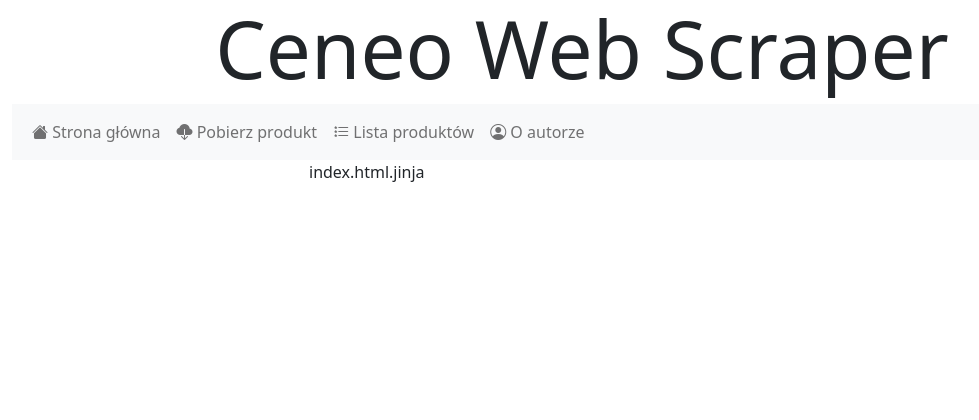
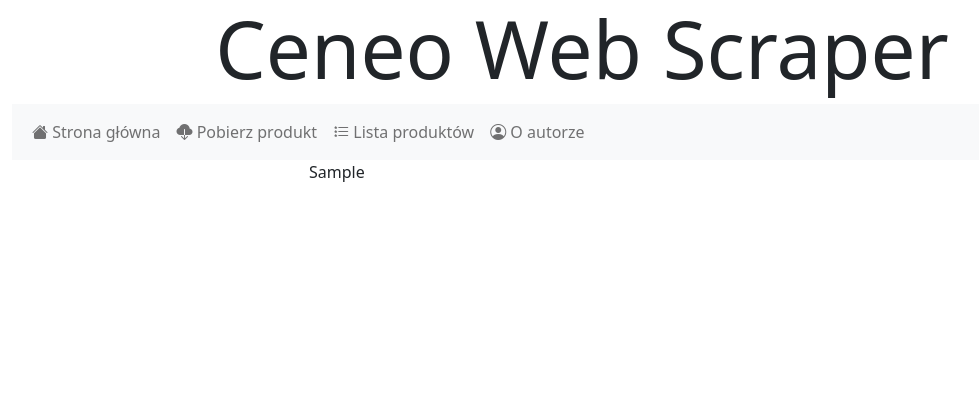
Before and after one commit to Mwerynski/CeneoScraper, a Flask app: template app/templates/index.html.jinja in a window 1280 px wide. Shown: the top 420 px of the page, without its empty margins (58-1037 px from the left). Run offline with Flask 2, Linux system fonts and the light colour scheme; the template is opened without the code that fills it: most values are stand-ins (such as "Sample title", 1, 10 or a date in 2020).

Commit message:
Update index.html.jinja

```diff
--- a/app/templates/index.html.jinja
+++ b/app/templates/index.html.jinja
@@ -1,4 +1,4 @@
 {% extends "base.html.jinja" %}
 {% block content %}
-    <p>index.html.jinja</p>
+        {{ readme_html }}
 {% endblock content %}
```
